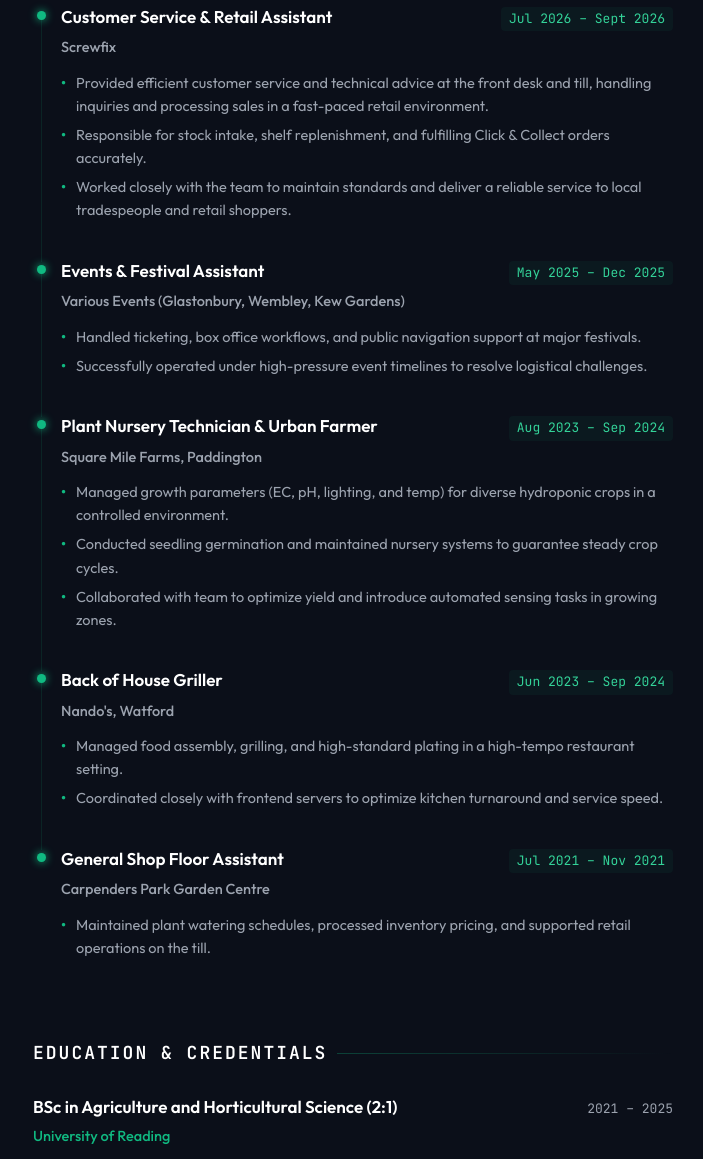
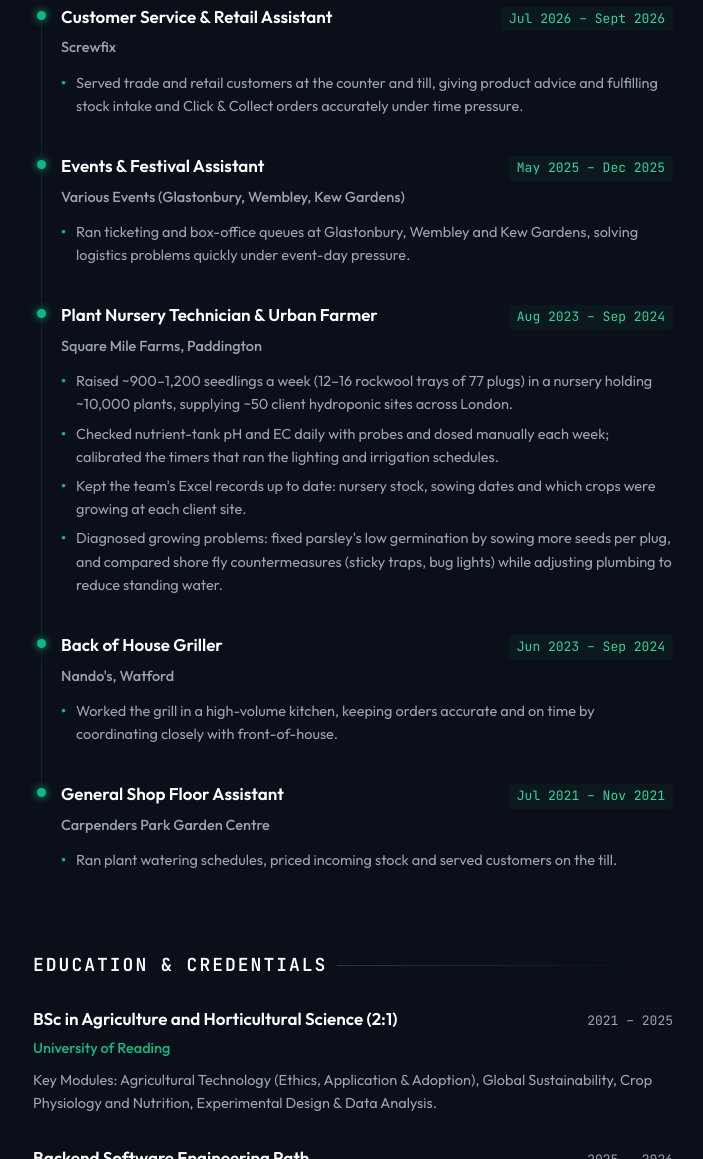
Before and after one commit to PlasmaJello/plasmajello.github.io, a website: page index.html in a window 1280 px wide. Shown: the part 1226-2385 px from the top of the page, without its empty margins (477-1180 px from the left). Drawn offline with Linux system fonts and the light colour scheme.

Commit message:
Section 3: rewrite experience bullets with specifics

```diff
--- a/index.html
+++ b/index.html
@@ -196,12 +196,8 @@
           </div>
           <div class="company-info">Screwfix</div>
           <ul class="timeline-bullets">
-            <li>Provided efficient customer service and technical advice at the front desk and till, handling inquiries
-              and processing sales in a fast-paced retail environment.</li>
-            <li>Responsible for stock intake, shelf replenishment, and fulfilling Click &amp; Collect orders accurately.
-            </li>
-            <li>Worked closely with the team to maintain standards and deliver a reliable service to local tradespeople
-              and retail shoppers.</li>
+            <li>Served trade and retail customers at the counter and till, giving product advice and fulfilling stock intake
+              and Click &amp; Collect orders accurately under time pressure.</li>
           </ul>
         </div>
 
@@ -212,8 +208,8 @@
           </div>
           <div class="company-info">Various Events (Glastonbury, Wembley, Kew Gardens)</div>
           <ul class="timeline-bullets">
-            <li>Handled ticketing, box office workflows, and public navigation support at major festivals.</li>
-            <li>Successfully operated under high-pressure event timelines to resolve logistical challenges.</li>
+            <li>Ran ticketing and box-office queues at Glastonbury, Wembley and Kew Gardens, solving logistics problems quickly
+              under event-day pressure.</li>
           </ul>
         </div>
 
@@ -224,10 +220,14 @@
           </div>
           <div class="company-info">Square Mile Farms, Paddington</div>
           <ul class="timeline-bullets">
-            <li>Managed growth parameters (EC, pH, lighting, and temp) for diverse hydroponic crops in a controlled
-              environment.</li>
-            <li>Conducted seedling germination and maintained nursery systems to guarantee steady crop cycles.</li>
-            <li>Collaborated with team to optimize yield and introduce automated sensing tasks in growing zones.</li>
+            <li>Raised ~900&ndash;1,200 seedlings a week (12&ndash;16 rockwool trays of 77 plugs) in a nursery holding ~10,000
+              plants, supplying ~50 client hydroponic sites across London.</li>
+            <li>Checked nutrient-tank pH and EC daily with probes and dosed manually each week; calibrated the timers that ran
+              the lighting and irrigation schedules.</li>
+            <li>Kept the team's Excel records up to date: nursery stock, sowing dates and which crops were growing at each
+              client site.</li>
+            <li>Diagnosed growing problems: fixed parsley's low germination by sowing more seeds per plug, and compared shore
+              fly countermeasures (sticky traps, bug lights) while adjusting plumbing to reduce standing water.</li>
           </ul>
         </div>
 
@@ -238,8 +238,8 @@
           </div>
           <div class="company-info">Nando's, Watford</div>
           <ul class="timeline-bullets">
-            <li>Managed food assembly, grilling, and high-standard plating in a high-tempo restaurant setting.</li>
-            <li>Coordinated closely with frontend servers to optimize kitchen turnaround and service speed.</li>
+            <li>Worked the grill in a high-volume kitchen, keeping orders accurate and on time by coordinating closely with
+              front-of-house.</li>
           </ul>
         </div>
 
@@ -250,8 +250,7 @@
           </div>
           <div class="company-info">Carpenders Park Garden Centre</div>
           <ul class="timeline-bullets">
-            <li>Maintained plant watering schedules, processed inventory pricing, and supported retail operations on the
-              till.</li>
+            <li>Ran plant watering schedules, priced incoming stock and served customers on the till.</li>
           </ul>
         </div>
       </section>
```
Also changed, not shown: TODO.md (+3 -3 lines).
